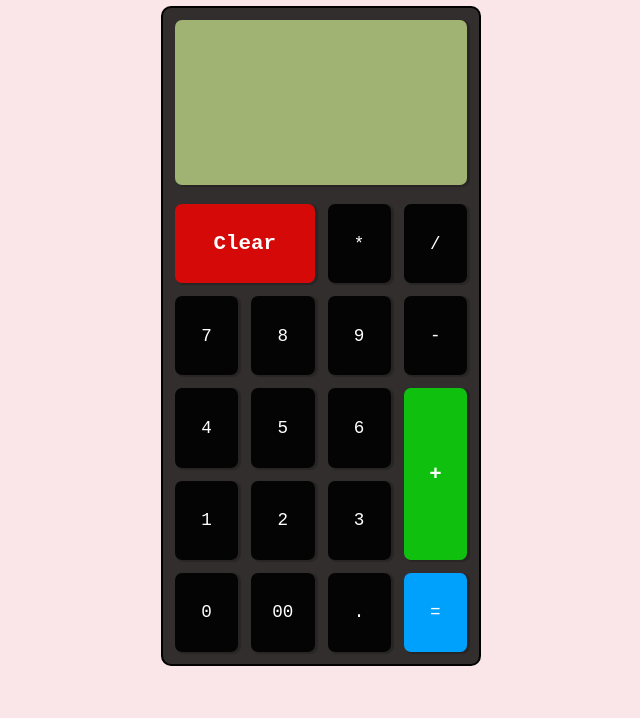
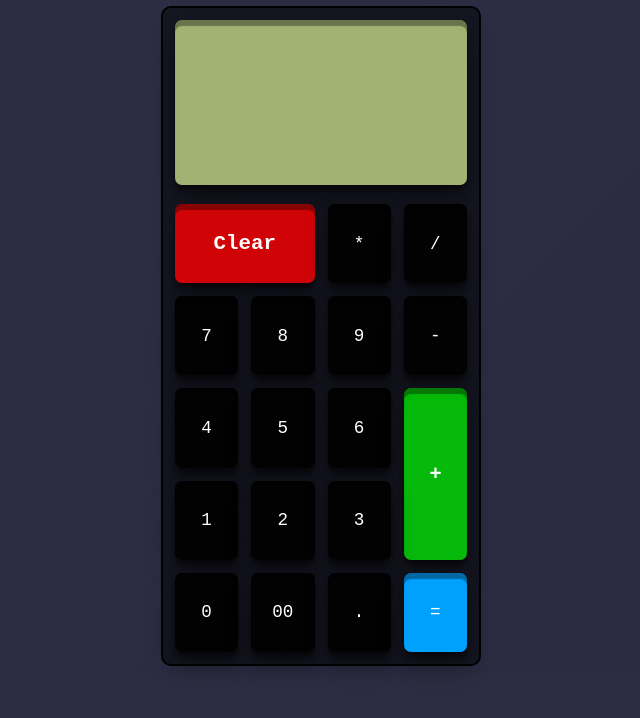
Before and after one commit to Yash-Agarwall/Arithemator, a plain HTML site: page index.html in a window 1280 px wide. Shown: the part 82-800 px from the top of the page, without its empty margins (319-959 px from the left). Drawn offline with Linux system fonts and the light colour scheme.

Commit message:
Improved UI

```diff
--- a/style.css
+++ b/style.css
@@ -2,8 +2,10 @@ body{
     display: flex;
     justify-content: center;
     align-items: center;
+
+    background: linear-gradient(135deg, hsl(240, 20%, 22%), #2a2a40);
     font-family: 'Courier New', Courier, monospace;
-    background-color: rgba(212, 10, 34, 0.1);
+    /* background-color: #1e1e2f; */
 }
 .container{
     display: grid;
@@ -12,7 +14,7 @@ body{
     grid-template-rows: repeat(7, 1fr);
     grid-gap: 5px;
     padding: 8px;
-    background-color: rgba(0, 0, 0, 0.8);
+    background-color: rgba(0, 0, 0, 0.5);
     width: 300px;
     height: 80vh;
     border-radius: 10px;
@@ -30,8 +32,13 @@ body{
     font-size: 1.1rem;
     cursor: pointer;
     margin: 4px;
-    box-shadow: 2px 1px 1px 1px rgba(0, 0, 0, 0.2);
+    box-shadow: inset 0 6px 1px 0 rgba(0, 0, 0, 0.35),
+    0 5px 5px rgba(0, 0, 0, 0.5),
+    0 15px 25px rgba(0, 0, 0, 0.35);
     border-radius: 7px;
+    cursor: pointer;
+    user-select: none;
+
 }
 #display{
     grid-column: span 4;
@@ -53,6 +60,7 @@ body{
     font-weight: bolder;
     font-size: 1.3em;
 }
+
 #add{
     grid-row: span 2;
     background-color: rgba(0, 255, 0, 0.7);
```
